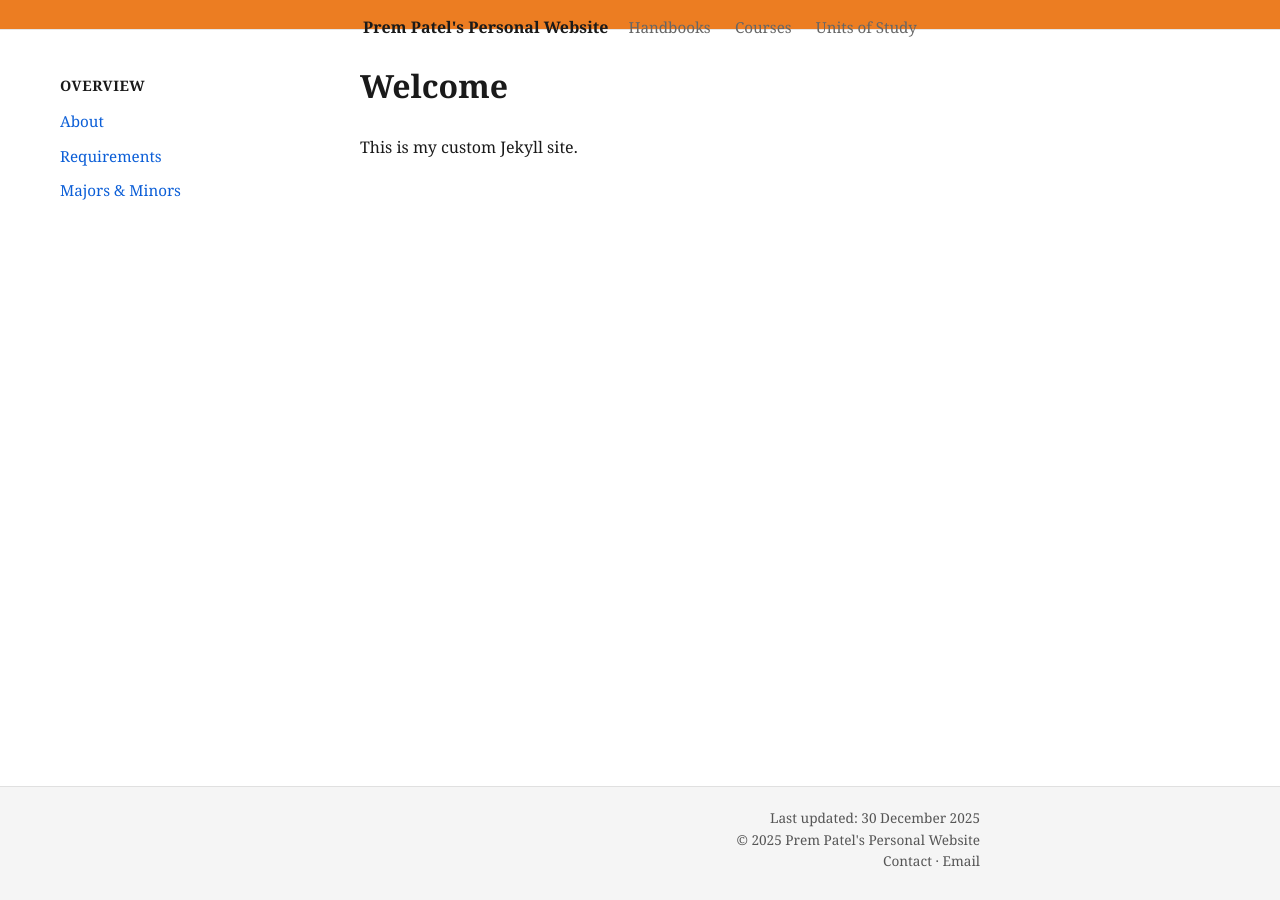
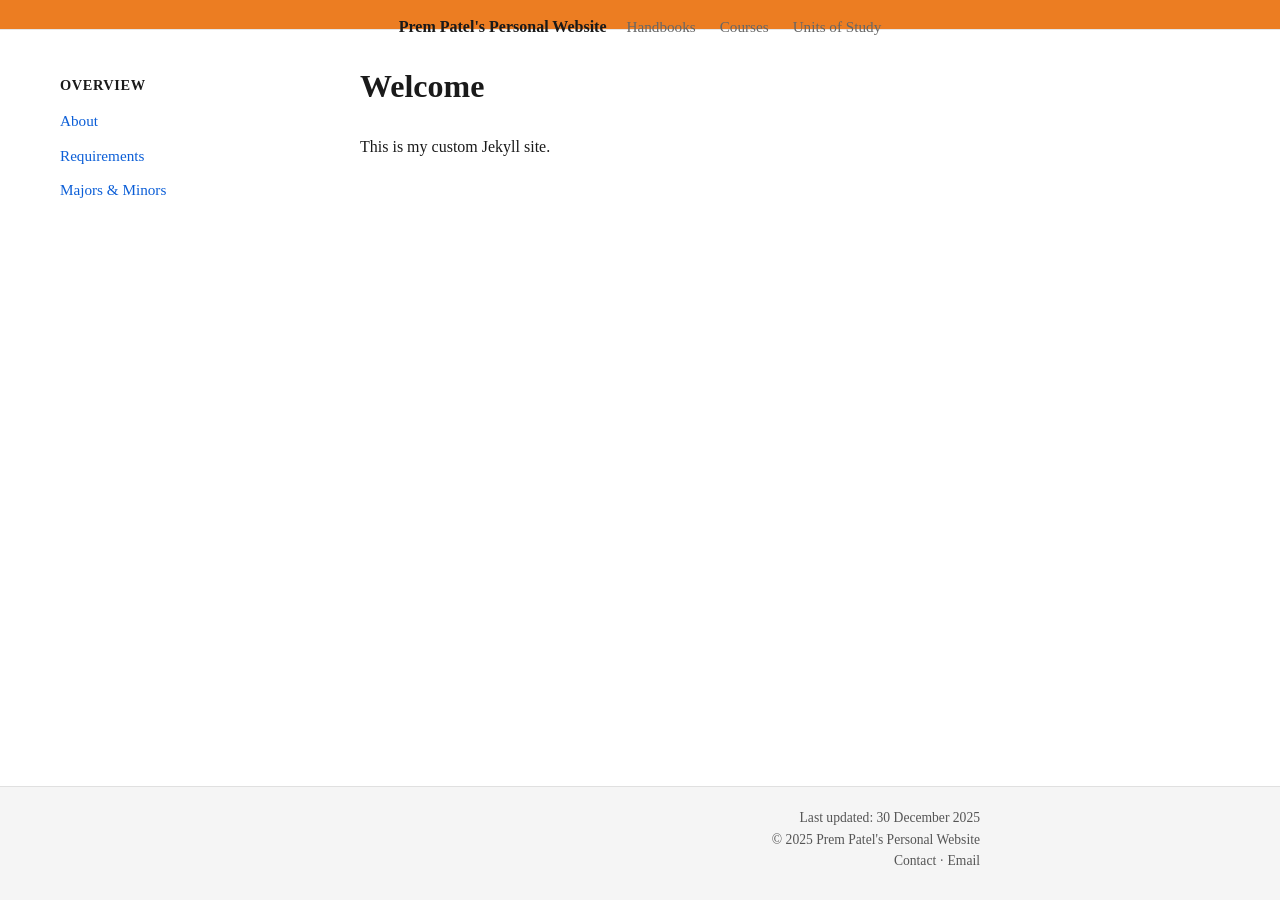
Before and after one commit to realprempatel/realprempatel.github.io, a Jekyll site: the page built from index.md, in a window 1280 px wide. Built offline with Jekyll 4.4.1, drawn with Linux system fonts in a browser that asks for light colours.

Commit message:
changed 404

```diff
--- a/404.html
+++ b/404.html
@@ -1,6 +1,6 @@
 ---
 permalink: /404.html
-layout: page
+layout: default
 ---
 
 <style type="text/css" media="screen">
--- a/assets/css/main.css
+++ b/assets/css/main.css
@@ -13,7 +13,7 @@
 
 body {
   margin: 0;
-  font-family: Georgia, "Times New Roman", serif;
+  font-family: Source Sans Pro, "Times New Roman", serif;
   color: var(--text);
   line-height: 1.65;
 }
@@ -128,7 +128,6 @@ body {
   width: 100%;
   background: #f4f4f4e1;        /* light grey */
   border-top: 1px solid #e0e0e0;
-  margin-top: 80px;
   position: fixed;
   left:0;
   bottom: 0;;
```
